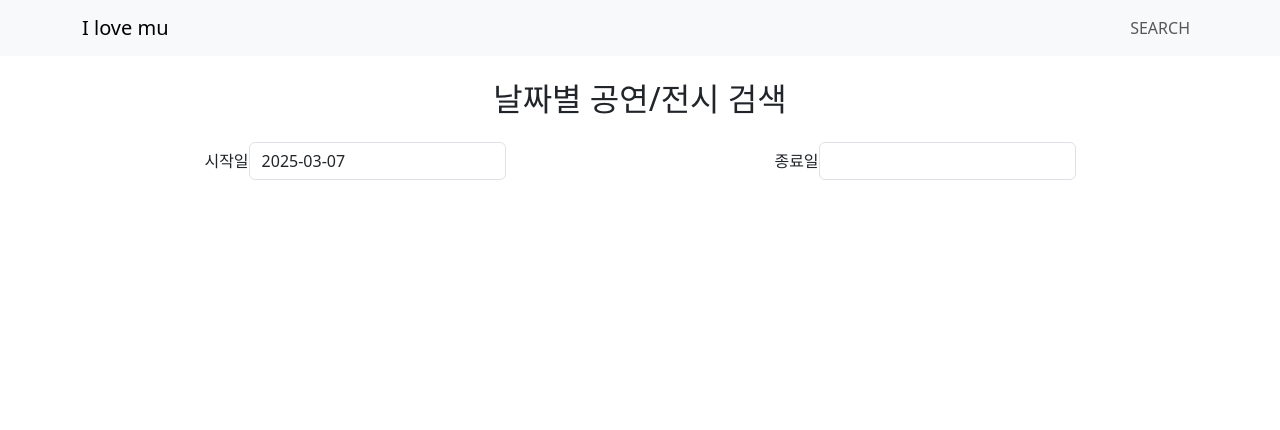
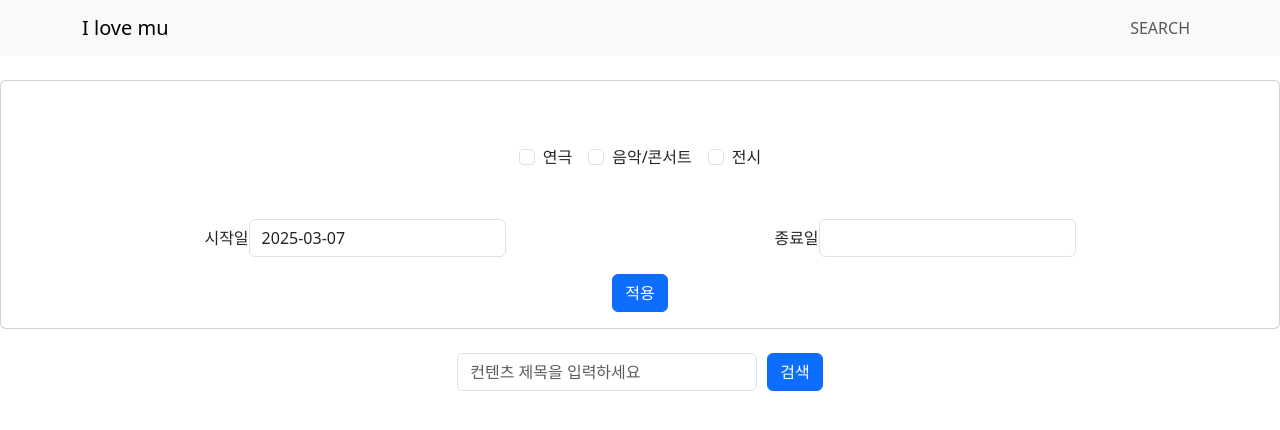
Before and after one commit to I-love-MU/React, a React (Vite) app in the folder ilm/: page /search in a window 1280 px wide. Shown: the top 430 px of the page. Built offline with nearby package versions, Linux system fonts and the light colour scheme.

Commit message:
feat: 날짜, 카테고리 필터를 적용하여 검색 기능 구현

```diff
--- a/ilm/src/ui/pages/SearchPage.jsx
+++ b/ilm/src/ui/pages/SearchPage.jsx
@@ -1,31 +1,55 @@
 import React, { useState, useEffect, useRef } from 'react'
 import { getFilteredData } from '../../services/ApiService'
+import SearchForm from '../components/SearchForm'
 import SearchResults from '../components/SearchResults'
 import DateFilter from '../components/DateFilter'
+import CategoryFilter from '../components/CategoryFilter'
+import { Card, Button } from 'react-bootstrap'
 
 const SearchPage = () => {
+  // api 데이터 및 검색 상태
   const [displayData, setDisplayData] = useState([])
+  const [searchTerm, setSearchTerm] = useState('')
   const [searchStatus, setSearchStatus] = useState({
     isInitiated: false,
     isPending: false,
   })
 
-  // useState 대신 useRef 사용
+  // 에러처리 상태
   const errorRef = useRef({
     isError: false,
     message: '',
     type: ''
   })
 
-  // 날짜 필터 상태 추가 (현재 날짜로 초기화)
+  // 날짜 필터 상태
   const [dateFilter, setDateFilter] = useState({
-    startDate: '', // 현재 날짜
-    endDate: ''    // 현재 날짜
+    startDate: '',
+    endDate: ''
   })
 
-  const defaultCategory = 'D000' // 기본 카테고리
+  // 필터 적용 상태 (사용자가 적용 버튼을 눌렀을 때만 true)
+  const [filtersApplied, setFiltersApplied] = useState(false)
 
-  // API 데이터 호출
+  // 카테고리 필터 상태
+  const [checkedBox, setCheckedBox] = useState(null)
+  const [selectedCategory, setSelectedCategory] = useState(null)
+
+  // 필터 임시 상태 (적용 버튼 누르기 전)
+  const [tempDateFilter, setTempDateFilter] = useState({
+    startDate: '',
+    endDate: ''
+  })
+  const [tempCategory, setTempCategory] = useState(null)
+
+  const realmCode = {
+    theatrical: 'A000',
+    concerts: 'B000',
+    exhibitions: 'D000',
+    default: 'L000'
+  }
+
+  // API 데이터 호출 - 검색 버튼 클릭 시에만 실행
   useEffect(() => {
     if (searchStatus.isPending) {
       const apiKey = import.meta.env.VITE_API_KEY
@@ -38,17 +62,31 @@ const SearchPage = () => {
         }
 
         try {
+          // 필터가 적용된 카테고리 사용
+          const categoryToUse = selectedCategory || realmCode.default
+
           const responseData = await getFilteredData(
             apiKey,
             1,
             10,
-            defaultCategory,
+            categoryToUse,
             'A',
             dateFilter.startDate,
             dateFilter.endDate
           )
+
           console.log('API 응답 데이터:', responseData)
-          setDisplayData(responseData)
+
+          // 검색어가 있을 때만 결과 필터링 및 표시
+          if (searchTerm) {
+            const lowerCaseSearchTerm = searchTerm.toLowerCase()
+            const filteredResults = responseData.filter(
+              (data) => data.title && data.title.toLowerCase().includes(lowerCaseSearchTerm)
+            )
+            setDisplayData(filteredResults)
+          } else {
+            setDisplayData(responseData)
+          }
 
           // 검색 상태 업데이트
           setSearchStatus({
@@ -58,70 +96,127 @@ const SearchPage = () => {
         } catch (error) {
           // 에러 처리
           if (error.response) {
-            errorRef.type = 'server'
-            errorRef.message = `서버에서 오류가 발생했습니다 (${error.response.status})`
+            errorRef.current.isError = true
+            errorRef.current.type = 'server'
+            errorRef.current.message = `서버에서 오류가 발생했습니다 (${error.response.status})`
           } else if (error.request) {
-            errorRef.type = 'network'
-            errorRef.message = "서버에 연결할 수 없습니다. 네트워크 연결을 확인해주세요."
+            errorRef.current.isError = true
+            errorRef.current.type = 'network'
+            errorRef.current.message = "서버에 연결할 수 없습니다. 네트워크 연결을 확인해주세요."
           } else {
-            errorRef.type = 'request'
-            errorRef.message = "요청 설정 중 오류가 발생했습니다"
+            errorRef.current.isError = true
+            errorRef.current.type = 'request'
+            errorRef.current.message = "요청 설정 중 오류가 발생했습니다"
           }
 
-          // 검색 상태만 업데이트하며 재랜더링
+          // 검색 상태만 업데이트
           setSearchStatus(prev => ({
             ...prev,
             isPending: false
           }))
         }
       }
+
       fetchData()
     }
-  }, [searchStatus.isPending, dateFilter])
+  }, [searchStatus.isPending, searchTerm])
 
+  // 검색 처리 함수 - 검색 버튼 클릭 시 호출
+  const handleSearch = (term) => {
+    setSearchTerm(term)
 
-  // 날짜 필터 적용 핸들러
-  const handleDateFilterApply = (startDate, endDate) => {
-    setDateFilter({ startDate, endDate })
-    // 검색 시작
+    // 검색 시작 - 이 때 API 호출 트리거
     setSearchStatus({
       isInitiated: true,
       isPending: true
     })
   }
 
+  // 날짜 필터 임시 저장 핸들러
+  const handleDateFilterChange = (startDate, endDate) => {
+    setTempDateFilter({
+      startDate,
+      endDate
+    })
+  }
+
+  // 카테고리 변경 임시 저장 핸들러
+  const handleCategoryChange = (name, isChecked) => {
+    // 체크박스 상태 업데이트
+    setCheckedBox(isChecked ? name : null)
+    setTempCategory(isChecked ? realmCode[name] : null)
+  }
+
+  // 필터 적용 버튼 핸들러 - API 호출 없이 필터 상태만 업데이트
+  const applyFilters = () => {
+    // 필터 상태 업데이트
+    setDateFilter(tempDateFilter)
+    setSelectedCategory(tempCategory)
+    setFiltersApplied(true)
+
+    // 검색 버튼을 누를 때만 API 호출
+    console.log('필터가 적용되었습니다. 검색 버튼을 눌러 결과를 확인하세요.')
+  }
 
   const renderContent = () => {
     // 에러가 있는 경우
-    if (errorRef.isError) {
-      return <div className="alert alert-danger">{errorRef.message}</div>
+    if (errorRef.current.isError) {
+      return (
+        <div className="error-container">
+          <h3>오류 발생</h3>
+          <p>{errorRef.current.message}</p>
+        </div>
+      )
     }
 
     // 검색 중인 경우
     if (searchStatus.isPending) {
-      return <div className="text-center">검색 중입니다...</div>
+      return <div className="loading text-center">검색 중...</div>
     }
 
     // 검색 결과가 있는 경우
-    if (displayData.length > 0) {
+    if (searchStatus.isInitiated && displayData.length > 0) {
       return <SearchResults filteredData={displayData} />
     }
 
     // 검색 결과가 없는 경우
     if (searchStatus.isInitiated && displayData.length === 0) {
-      return <div className="alert alert-info">검색 결과가 없습니다.</div>
+      return <div className="no-results text-center">검색 결과가 없습니다.</div>
     }
 
-    return null
   }
 
   return (
-    <div>
-      <h2 className="text-center my-4">날짜별 공연/전시 검색</h2>
-      <DateFilter onDateFilterApply={handleDateFilterApply} />
+    <div className="search-page">
+      <Card className="filter-card my-4">
+        <Card.Body>
+          <div className="filter-container">
+            <div className="category-filter">
+              <CategoryFilter checkedBox={checkedBox} onCategoryChange={handleCategoryChange} />
+            </div>
+
+            <div className="date-filter">
+              <DateFilter onDateFilterApply={handleDateFilterChange} />
+            </div>
+
+            <div className='d-flex justify-content-center'>
+            <Button
+            variant="primary"
+            onClick={applyFilters}
+            className="apply-filter-btn"
+            >
+            적용
+            </Button>
+            </div>
+          </div>
+        </Card.Body>
+      </Card>
+      <SearchForm onSearch={handleSearch} />
       {renderContent()}
     </div>
   )
+
+
 }
 
 export default SearchPage
```
